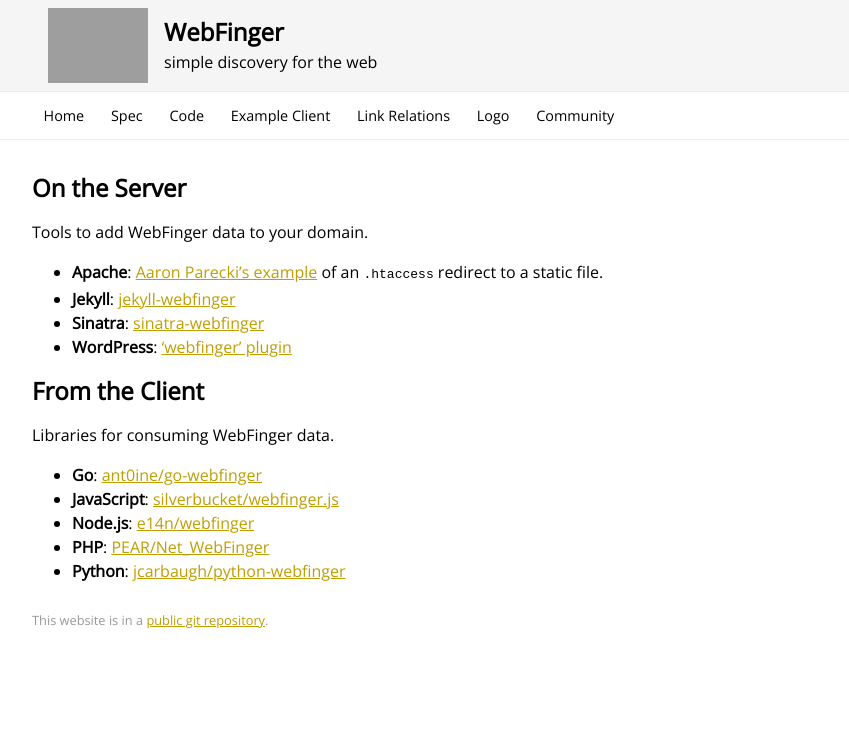
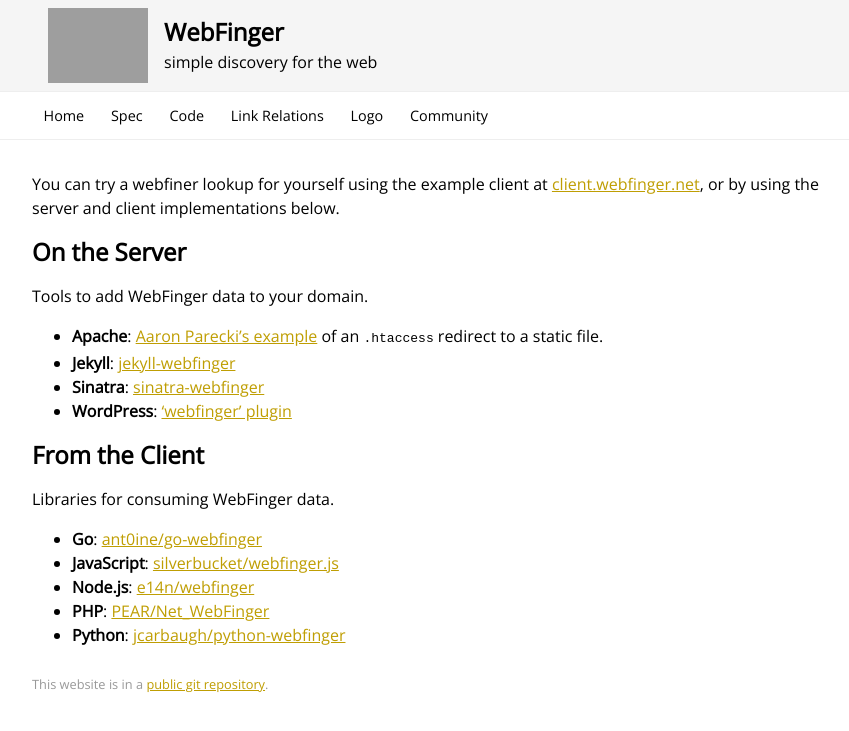
Before and after one commit to webfinger/webfinger.net, a Jekyll site: the page built from code.md, in a window 1280 px wide. Shown: the top 731 px of the page, without its empty margins (208-1057 px from the left). Built offline with Jekyll 4.4.1, drawn with Linux system fonts in a browser that asks for light colours.

Commit message:
move link to example client to code page

```diff
--- a/_layouts/default.html
+++ b/_layouts/default.html
@@ -22,7 +22,6 @@
         <li><a href="/">Home</a></li>
         <li><a href="http://tools.ietf.org/html/rfc7033" rel="external">Spec</a></li>
         <li><a href="/code/">Code</a></li>
-        <li><a href="http://client.webfinger.net/">Example Client</a></li>
         <li><a href="/rel/">Link Relations</a></li>
         <li><a href="/logo/">Logo</a></li>
         <li><a href="/community/">Community</a></li>
--- a/code.md
+++ b/code.md
@@ -2,6 +2,10 @@
 layout: default
 title: WebFinger Code
 ---
+
+You can try a webfiner lookup for yourself using the example client at
+[client.webfinger.net](http://client.webfinger.net), or by using the server and
+client implementations below.
 
 ## On the Server ##
 
```
